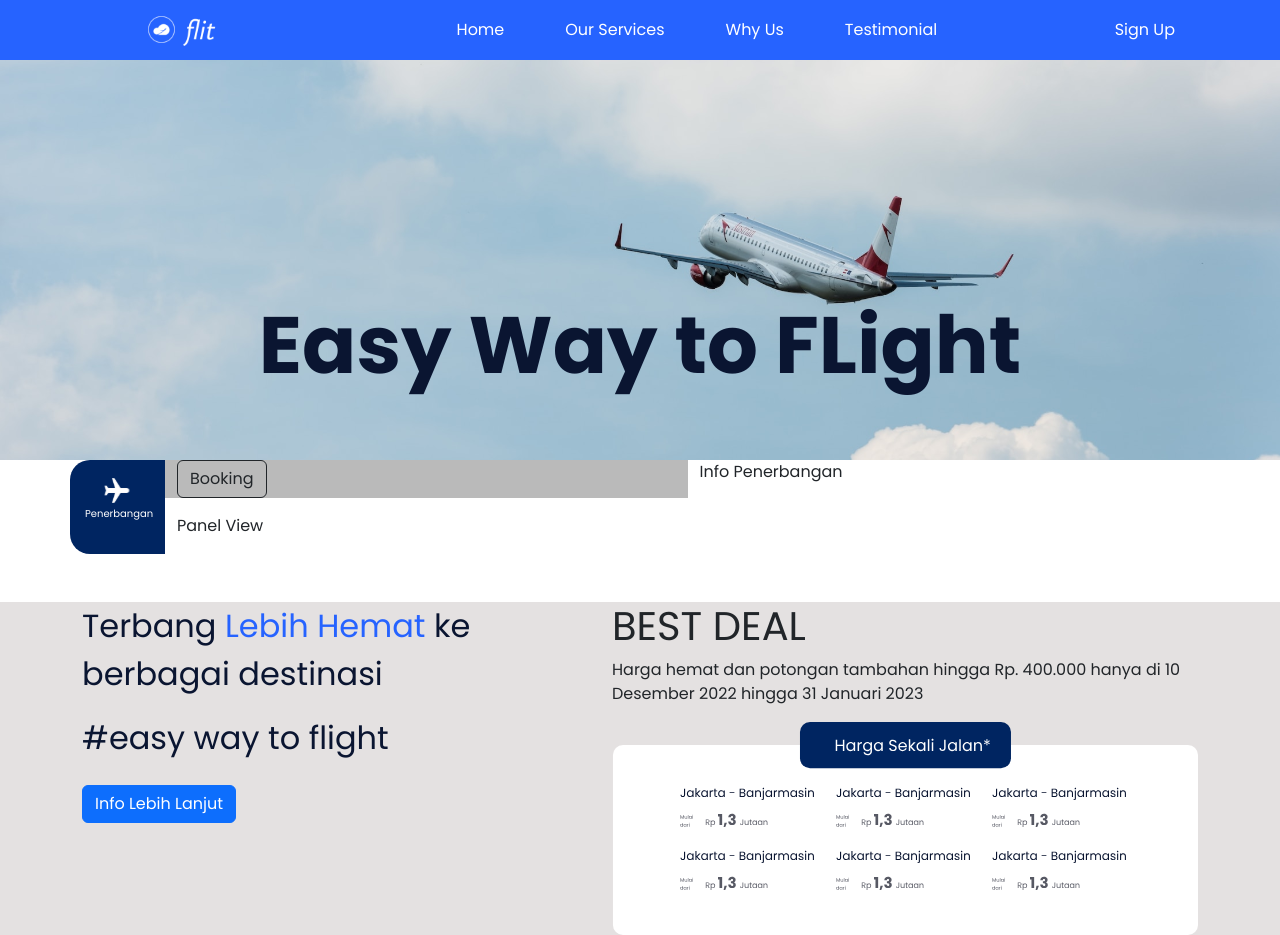
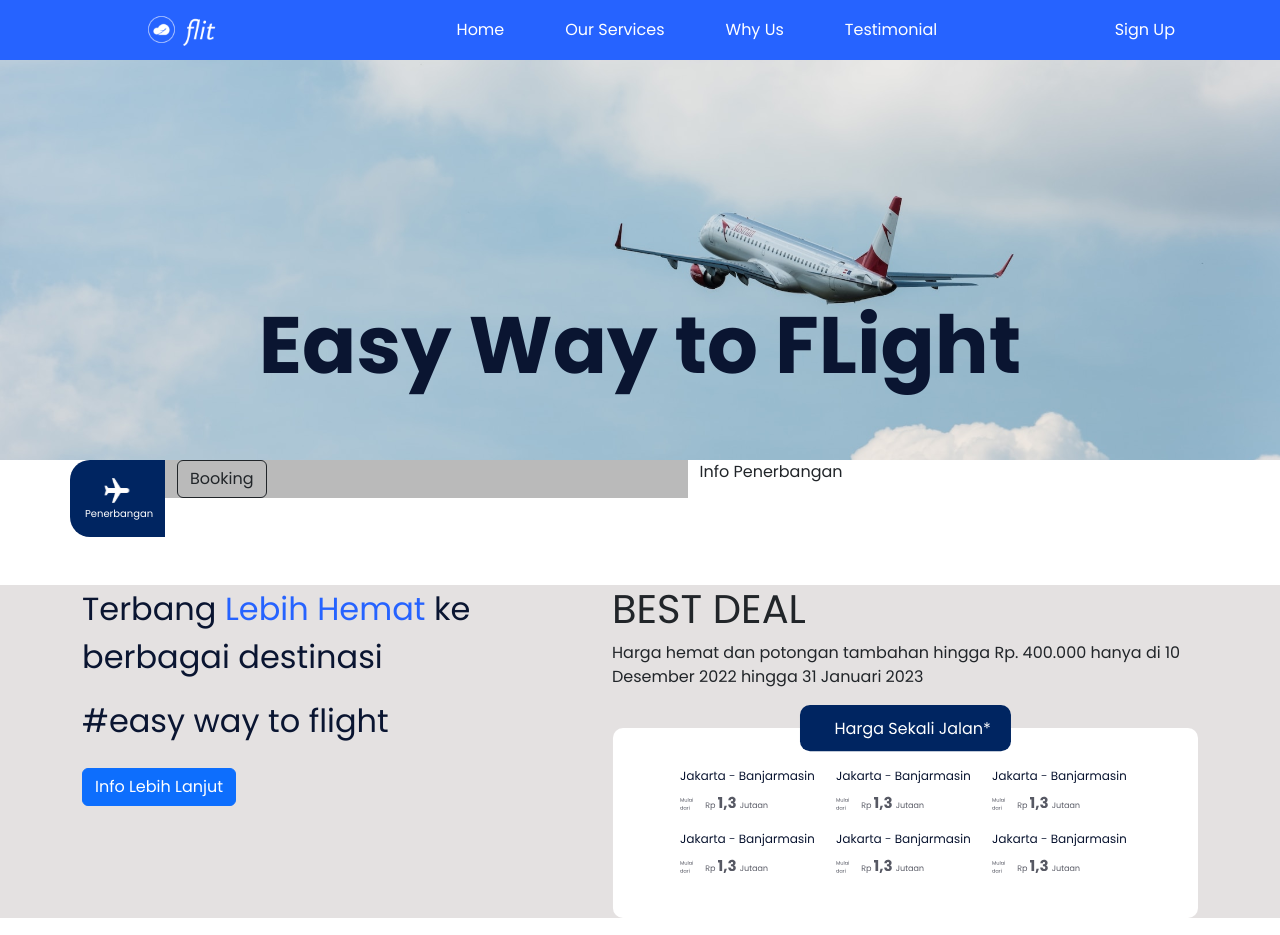
Before and after one commit to PerdanaMain/platinum-project-frontend, a React (Create React App) app: page / in a window 1280 px wide. Built offline with nearby package versions, Linux system fonts and the light colour scheme.

Commit message:
Route updated

```diff
--- a/src/App.js
+++ b/src/App.js
@@ -1,12 +1,16 @@
 import React from "react";
 import { BrowserRouter, Routes, Route } from "react-router-dom";
 import Landing from "./page/Landing";
+import Login from "./page/Login";
+import Regist from "./page/Register";
 
 function App() {
   return (
     <BrowserRouter>
       <Routes>
         <Route path="/" element={<Landing />} />
+        <Route path="/login" element={<Login />} />
+        <Route path="/regist" element={<Regist />} />
       </Routes>
     </BrowserRouter>
   );
--- a/src/components/landing/Jumbotron.js
+++ b/src/components/Jumbotron.js
@@ -1,5 +1,5 @@
 import React from "react";
-import "../../css/index.css";
+import "../css/index.css";
 
 const Jumbotron = () => {
   return (
--- a/src/components/landing/Navbar.js
+++ b/src/components/Navbar.js
@@ -1,5 +1,5 @@
 import React from "react";
-import "../../css/index.css";
+import "../css/index.css";
 
 const Navbar = () => {
   return (
--- a/src/components/landing/Promotion.js
+++ b/src/components/Promotion.js
@@ -1,5 +1,5 @@
 import React from "react";
-import "../../css/index.css";
+import "../css/index.css";
 const Promotion = () => {
   return (
     <section id="promotion">
--- a/src/components/landing/Search.js
+++ b/src/components/Search.js
@@ -1,5 +1,5 @@
 import React from "react";
-import "../../css/index.css";
+import "../css/index.css";
 
 const Search = () => {
   return (
@@ -26,9 +26,7 @@ const Search = () => {
                   </div>
                 </div>
                 <div className="row">
-                  <div className="col-md">
-                    <p>Panel View</p>
-                  </div>
+                  <div className="col-md"></div>
                 </div>
               </div>
             </div>
--- a/src/components/landing/Services.js
+++ b/src/components/Services.js
@@ -1,5 +1,5 @@
 import React from "react";
-import "../../css/index.css";
+import "../css/index.css";
 
 const Services = () => {
   return (
--- a/src/css/index.css
+++ b/src/css/index.css
@@ -141,3 +141,9 @@ form a {
   line-height: 36px;
 }
 /* End of Our Service */
+
+/* Login */
+.form-group label{
+  color: red;
+}
+/* End of Login */
--- /dev/null
+++ b/src/page/Login.js
@@ -0,0 +1,7 @@
+import React from "react";
+
+const Login = () => {
+  return <div>Ini Login</div>;
+};
+
+export default Login;
--- /dev/null
+++ b/src/page/Register.js
@@ -0,0 +1,7 @@
+import React from "react";
+
+const Register = () => {
+  return <div>Ini Register</div>;
+};
+
+export default Register;
```
Also changed, not shown: src/page/Landing.js (+4 -4 lines).
